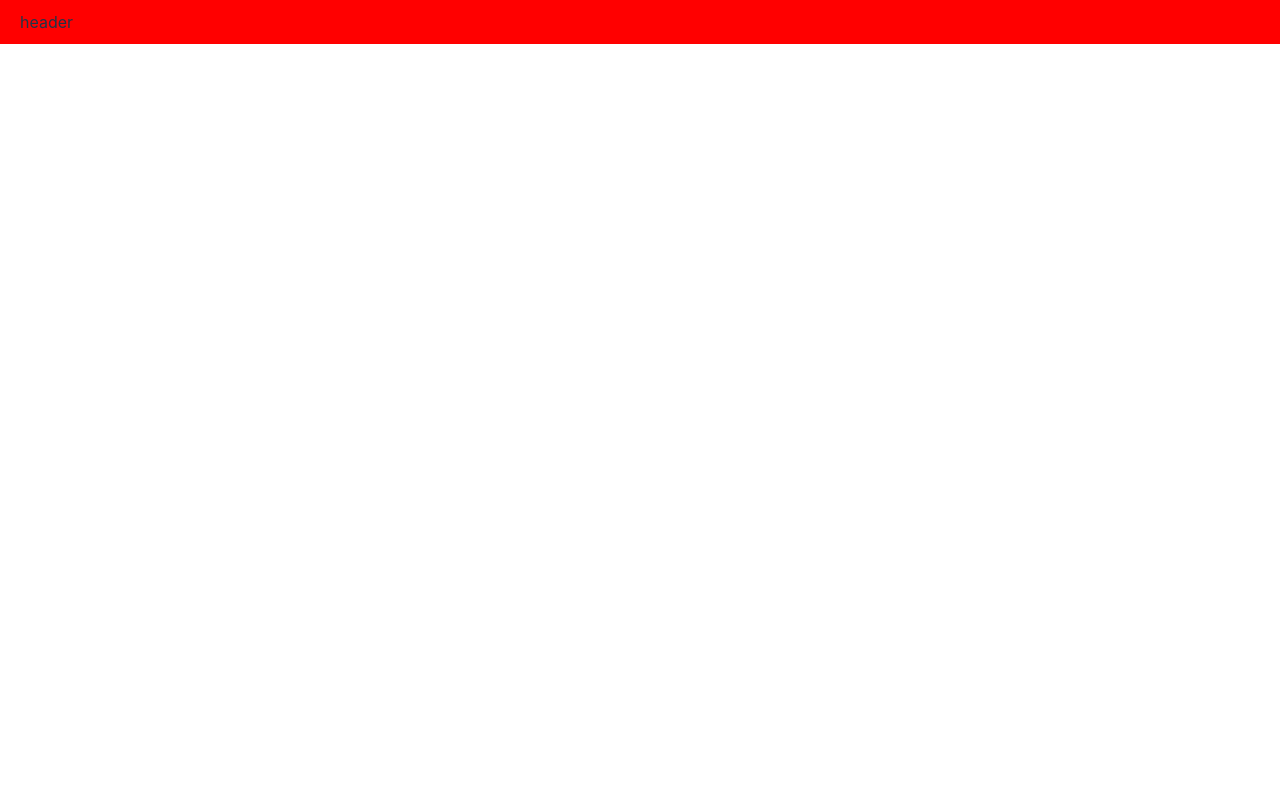
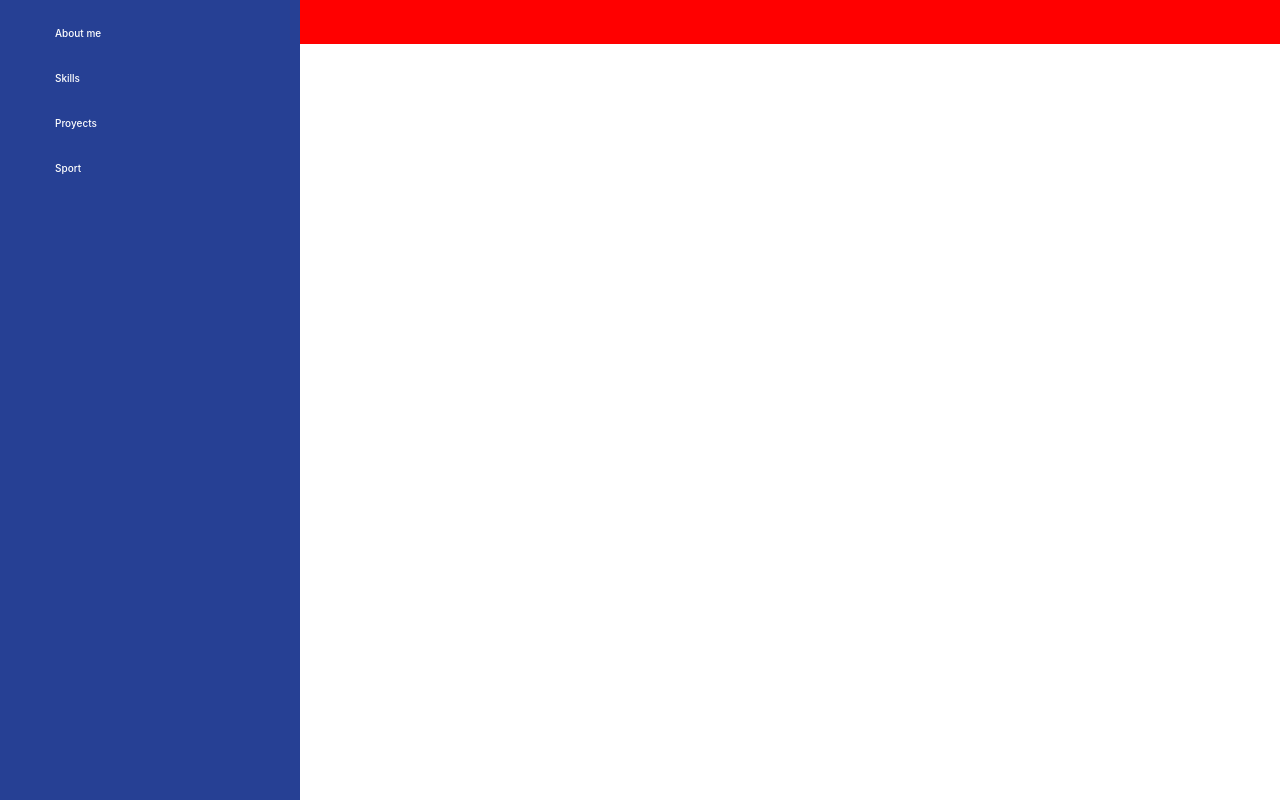
Before and after one commit to josuemj/portfolio, a React (Vite) app: page / in a window 1280 px wide. Shown: the top 800 px of the page. Built offline with nearby package versions, Linux system fonts and the light colour scheme.

Commit message:
side sketched

```diff
--- a/src/App.jsx
+++ b/src/App.jsx
@@ -2,6 +2,7 @@ import { useState } from 'react'
 import reactLogo from './assets/react.svg'
 import viteLogo from '/vite.svg'
 import './App.css'
+import NavBar from './components/NavBar'
 
 function App() {
   const [count, setCount] = useState(0)
@@ -9,6 +10,7 @@ function App() {
   return (
     <>
       <header>header</header>
+      <NavBar />
     </>
   )
 }
--- /dev/null
+++ b/src/components/NavBar.css
@@ -0,0 +1,31 @@
+.navBar{
+    width: 240px;
+    background-color: #264094;
+    position: absolute;
+    height: 100vh;
+    transition: all 1s;
+    padding: 0 30px;
+    transition: all 1s;
+}
+
+ul{
+    padding: 0;
+}
+
+ul li{
+    list-style-type: none;
+}
+
+ul li a{
+    color: white;
+    text-decoration: none;
+    font-size: 10px;
+    display: block;
+    border-radius: 6px;
+    padding: 10px 15px;
+    margin: 10px;
+}
+
+ul li a:hover{
+    background-color: rgb(137, 180, 180);
+}
--- /dev/null
+++ b/src/components/NavBar.jsx
@@ -0,0 +1,26 @@
+import './NavBar.css'
+function NavBar(){
+    return(
+        <>
+        <div className="navBar">
+            <ul>
+                <li>
+                    <a>About me</a>
+                </li>
+                <li>
+                    <a>Skills</a>
+                </li>
+                <li>
+                    <a>Proyects</a>
+                </li>
+                <li>
+                    <a>Sport</a>
+                </li>
+            </ul>
+
+        </div>
+        </>
+    )
+}
+
+export default NavBar
```
